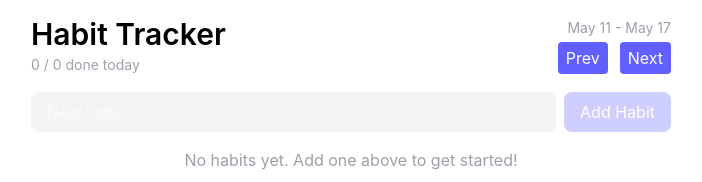
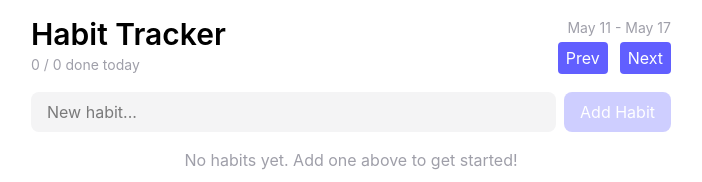
Before and after one commit to adrianogtl/react-habit-tracker, a React (Vite) app: page / in a window 1280 px wide. Shown: the top 182 px of the page, without its empty margins (289-991 px from the left). Built offline with nearby package versions, Linux system fonts and the light colour scheme.

Commit message:
Fix input style

```diff
--- a/src/components/Form.jsx
+++ b/src/components/Form.jsx
@@ -17,7 +17,7 @@ export function Form({ addHabit }) {
   return (
     <form className="flex gap-2" onSubmit={handleSubmit}>
       <input
-        className="flex-1 rounded-lg bg-zinc-100 px-4 py-2 text-white outline-none focus-visible:ring-2 focus-visible:ring-indigo-400 dark:bg-zinc-800"
+        className="flex-1 rounded-lg bg-zinc-100 px-4 py-2 outline-none focus-visible:ring-2 focus-visible:ring-indigo-400 dark:bg-zinc-800 dark:text-white"
         type="text"
         placeholder="New habit..."
         value={habitName}
```
